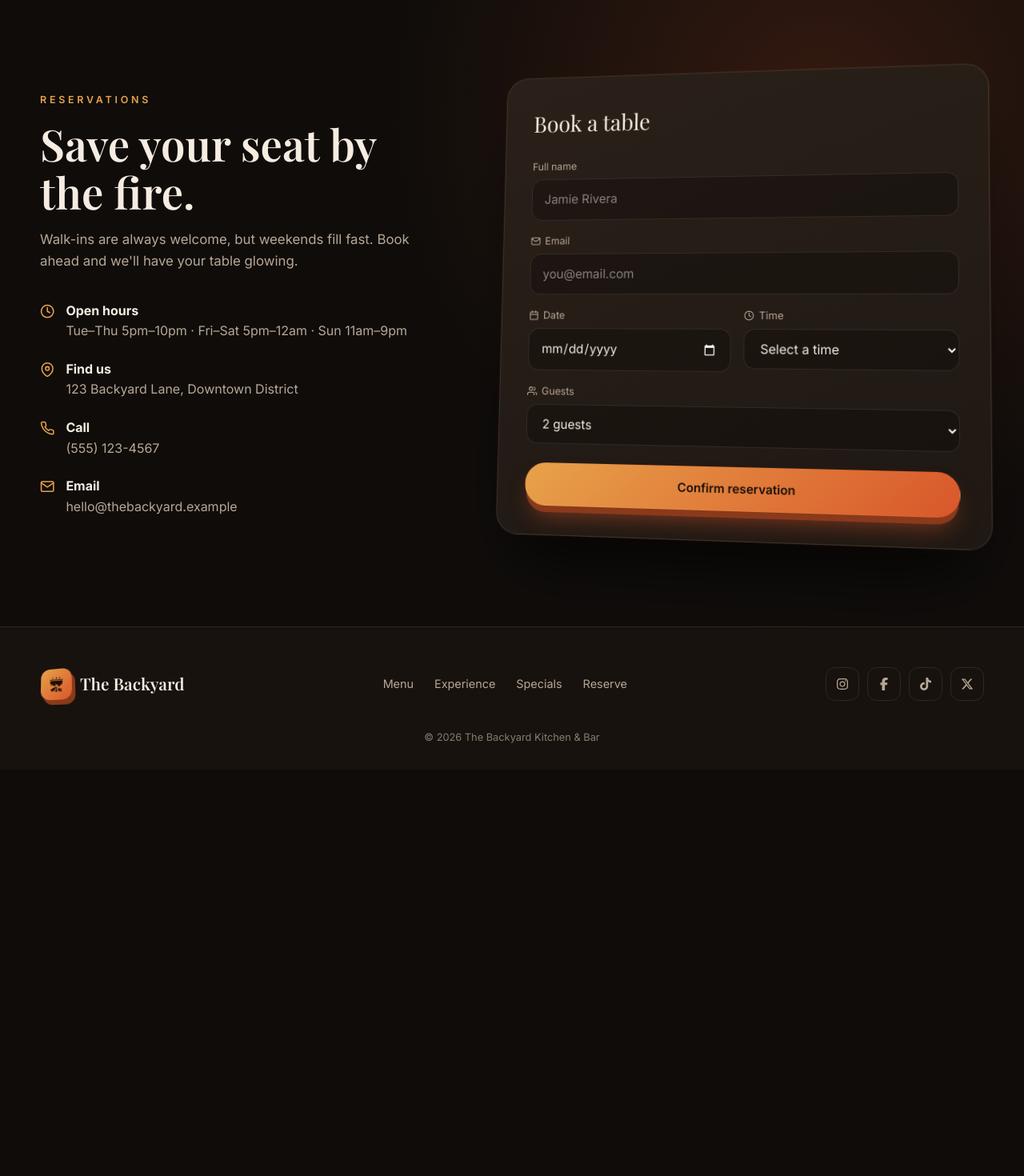
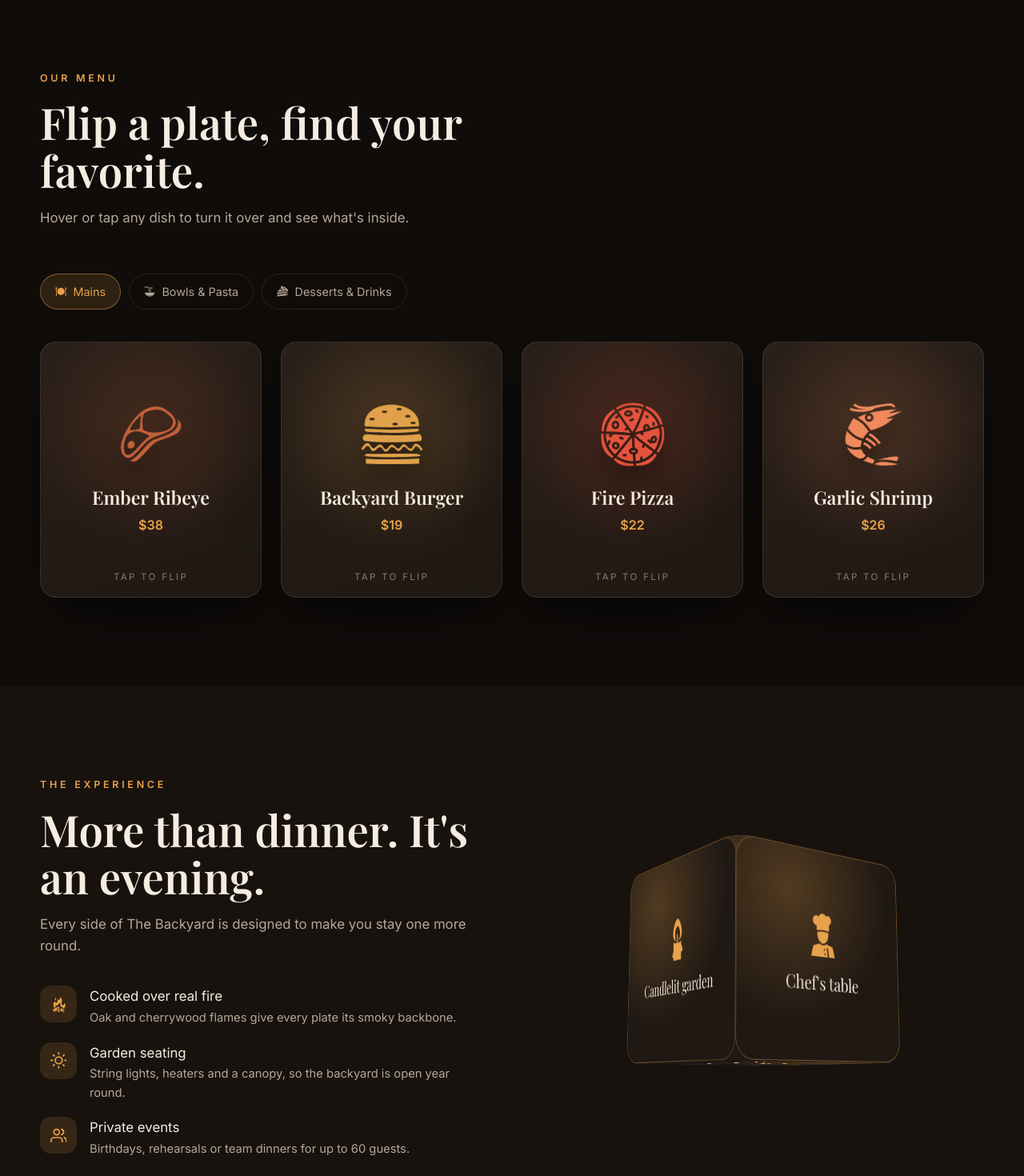
Before and after one commit to Sujit-Thapa/thebackyard, a Next.js app: page / in a window 1280 px wide. Shown: the part 900-2370 px from the top of the page at 80% size. Before the commit the page ends 1862 px from the top, so only its background shows below. Built offline with nearby package versions, Linux system fonts and the light colour scheme; a web font is replaced by a local one.

Commit message:
feat(experience-cube.tsx): add ExperienceCube component with interactive features and visuals feat(menu-3d.tsx): implement Menu3D component with dish categories and flipping functionality feat(specials.tsx): create Specials component showcasing chef's specials with tilt effect

```diff
--- /dev/null
+++ b/components/experience-cube.tsx
@@ -0,0 +1,57 @@
+import { FiMusic, FiSun, FiUsers } from "react-icons/fi";
+import { GiCampfire, GiCandleLight, GiCook, GiWineGlass, GiBasket } from "react-icons/gi";
+
+const faces = [
+  { Icon: GiCampfire, label: "Open-flame kitchen" },
+  { Icon: GiWineGlass, label: "Craft cocktail bar" },
+  { Icon: GiCandleLight, label: "Candlelit garden" },
+  { Icon: GiCook, label: "Chef's table" },
+  { Icon: FiMusic, label: "Live music Fridays" },
+  { Icon: GiBasket, label: "Local produce" },
+];
+
+const features = [
+  { Icon: GiCampfire, title: "Cooked over real fire", text: "Oak and cherrywood flames give every plate its smoky backbone." },
+  { Icon: FiSun, title: "Garden seating", text: "String lights, heaters and a canopy, so the backyard is open year round." },
+  { Icon: FiUsers, title: "Private events", text: "Birthdays, rehearsals or team dinners for up to 60 guests." },
+];
+
+export default function ExperienceCube() {
+  return (
+    <section id="experience" className="section experience">
+      <div className="container experience-grid">
+        <div>
+          <span className="eyebrow">The experience</span>
+          <h2 className="section-title">More than dinner. It&apos;s an evening.</h2>
+          <p className="section-sub" style={{ marginBottom: 36 }}>
+            Every side of The Backyard is designed to make you stay one more round.
+          </p>
+          <ul className="feature-list">
+            {features.map(({ Icon, title, text }) => (
+              <li key={title}>
+                <span className="f-icon" aria-hidden="true">
+                  <Icon />
+                </span>
+                <div>
+                  <h3>{title}</h3>
+                  <p>{text}</p>
+                </div>
+              </li>
+            ))}
+          </ul>
+        </div>
+
+        <div className="cube-scene" role="img" aria-label="Rotating cube showing the six sides of The Backyard experience">
+          <div className="cube">
+            {faces.map(({ Icon, label }) => (
+              <div key={label} className="cube-face">
+                <Icon aria-hidden="true" />
+                {label}
+              </div>
+            ))}
+          </div>
+        </div>
+      </div>
+    </section>
+  );
+}
--- /dev/null
+++ b/components/menu-3d.tsx
@@ -0,0 +1,144 @@
+"use client";
+
+import { useState, type CSSProperties } from "react";
+import type { IconType } from "react-icons";
+import {
+  GiBowlOfRice,
+  GiCakeSlice,
+  GiCoffeeCup,
+  GiCupcake,
+  GiFrenchFries,
+  GiFullPizza,
+  GiHamburger,
+  GiMeal,
+  GiNoodles,
+  GiShrimp,
+  GiSteak,
+  GiSushis,
+  GiWineGlass,
+} from "react-icons/gi";
+
+type Dish = {
+  name: string;
+  desc: string;
+  price: string;
+  tags: string[];
+  Icon: IconType;
+  color: string;
+};
+
+const categories: { id: string; label: string; Icon: IconType; dishes: Dish[] }[] = [
+  {
+    id: "mains",
+    label: "Mains",
+    Icon: GiMeal,
+    dishes: [
+      { name: "Ember Ribeye", desc: "Dry-aged 45 days, charred over oak with bone-marrow butter.", price: "$38", tags: ["GF", "Signature"], Icon: GiSteak, color: "#c2603a" },
+      { name: "Backyard Burger", desc: "Double smash patty, aged cheddar, pickles, brioche bun.", price: "$19", tags: ["House fav"], Icon: GiHamburger, color: "#e0a14a" },
+      { name: "Fire Pizza", desc: "72-hour dough, San Marzano, fior di latte, basil.", price: "$22", tags: ["Veg"], Icon: GiFullPizza, color: "#e5533d" },
+      { name: "Garlic Shrimp", desc: "Tiger prawns, chili-garlic oil, grilled sourdough.", price: "$26", tags: ["Spicy"], Icon: GiShrimp, color: "#f08a5d" },
+    ],
+  },
+  {
+    id: "bowls",
+    label: "Bowls & Pasta",
+    Icon: GiNoodles,
+    dishes: [
+      { name: "Hand-cut Tagliatelle", desc: "Slow-braised beef ragù, parmigiano, gremolata.", price: "$24", tags: ["Handmade"], Icon: GiNoodles, color: "#f2c46b" },
+      { name: "Smoked Rice Bowl", desc: "Charred greens, miso glaze, soft egg, sesame.", price: "$18", tags: ["Veg"], Icon: GiBowlOfRice, color: "#e8dcc7" },
+      { name: "Fire Roll Platter", desc: "Torched salmon, yuzu kosho, crispy shallot.", price: "$27", tags: ["Chef's pick"], Icon: GiSushis, color: "#f0805a" },
+      { name: "Truffle Fries", desc: "Triple-cooked, truffle salt, parmesan snow.", price: "$11", tags: ["Share"], Icon: GiFrenchFries, color: "#f2c94c" },
+    ],
+  },
+  {
+    id: "sweets",
+    label: "Desserts & Drinks",
+    Icon: GiCakeSlice,
+    dishes: [
+      { name: "Burnt Basque Cake", desc: "Caramelized top, creamy center, berry compote.", price: "$12", tags: ["GF"], Icon: GiCakeSlice, color: "#e9b872" },
+      { name: "Campfire Cupcake", desc: "Toasted marshmallow, dark chocolate, graham crumb.", price: "$9", tags: ["Sweet"], Icon: GiCupcake, color: "#e48aa8" },
+      { name: "Smoked Old Fashioned", desc: "Bourbon, demerara, orange, cherrywood smoke.", price: "$16", tags: ["21+"], Icon: GiWineGlass, color: "#d9572b" },
+      { name: "Espresso Tonic", desc: "Single-origin espresso over citrus tonic.", price: "$7", tags: ["Zero proof"], Icon: GiCoffeeCup, color: "#c79a6b" },
+    ],
+  },
+];
+
+export default function Menu3D() {
+  const [active, setActive] = useState(categories[0].id);
+  const [flipped, setFlipped] = useState<string | null>(null);
+  const current = categories.find((c) => c.id === active) ?? categories[0];
+
+  return (
+    <section id="menu" className="section">
+      <div className="container">
+        <div className="section-head">
+          <span className="eyebrow">Our menu</span>
+          <h2 className="section-title">Flip a plate, find your favorite.</h2>
+          <p className="section-sub">
+            Hover or tap any dish to turn it over and see what&apos;s inside.
+          </p>
+        </div>
+
+        <div className="tabs" role="tablist" aria-label="Menu categories">
+          {categories.map(({ id, label, Icon }) => (
+            <button
+              key={id}
+              type="button"
+              role="tab"
+              id={`tab-${id}`}
+              aria-selected={active === id}
+              aria-controls="menu-panel"
+              className="tab"
+              onClick={() => {
+                setActive(id);
+                setFlipped(null);
+              }}
+            >
+              <Icon aria-hidden="true" /> {label}
+            </button>
+          ))}
+        </div>
+
+        <div id="menu-panel" role="tabpanel" aria-labelledby={`tab-${active}`} className="menu-grid">
+          {current.dishes.map(({ name, desc, price, tags, Icon, color }, i) => (
+            <button
+              key={`${active}-${name}`}
+              type="button"
+              className="flip"
+              aria-pressed={flipped === name}
+              aria-label={`${name}, ${price}. ${desc}`}
+              onClick={() => setFlipped((f) => (f === name ? null : name))}
+              style={{ "--i": i } as CSSProperties}
+            >
+              <span className="flip-inner">
+                <span
+                  className="flip-face flip-front"
+                  style={{ "--c": color, "--glow": `${color}33` } as CSSProperties}
+                >
+                  <span className="flip-icon">
+                    <Icon />
+                  </span>
+                  <span className="flip-title">{name}</span>
+                  <span className="price">{price}</span>
+                  <span className="flip-hint">Tap to flip</span>
+                </span>
+                <span className="flip-face flip-back">
+                  <span>
+                    <span className="flip-title">{name}</span>
+                    <p>{desc}</p>
+                  </span>
+                  <span className="flip-tags">
+                    {tags.map((t) => (
+                      <span key={t}>{t}</span>
+                    ))}
+                  </span>
+                  <span className="price">{price}</span>
+                </span>
+              </span>
+            </button>
+          ))}
+        </div>
+      </div>
+    </section>
+  );
+}
--- /dev/null
+++ b/components/specials.tsx
@@ -0,0 +1,47 @@
+import type { CSSProperties } from "react";
+import { FiStar } from "react-icons/fi";
+import { GiFullPizza, GiNoodles, GiSteak } from "react-icons/gi";
+import TiltCard from "./tilt-card";
+
+const specials = [
+  { Icon: GiSteak, color: "#c2603a", badge: "Tonight", name: "Tomahawk for Two", text: "1.2kg bone-in ribeye, chimichurri, ember-roasted potatoes.", price: "$89" },
+  { Icon: GiNoodles, color: "#f2c46b", badge: "New", name: "Lobster Cacio e Pepe", text: "Fresh tonnarelli, butter-poached lobster, cracked pepper.", price: "$34" },
+  { Icon: GiFullPizza, color: "#e5533d", badge: "Weekend", name: "Hot Honey Pie", text: "Spicy salami, mozzarella, chili honey drizzle, basil.", price: "$24" },
+];
+
+export default function Specials() {
+  return (
+    <section id="specials" className="section">
+      <div className="container">
+        <div className="section-head">
+          <span className="eyebrow">Chef&apos;s specials</span>
+          <h2 className="section-title">Plates that jump off the table.</h2>
+          <p className="section-sub">Move your cursor across the cards. Limited servings every night.</p>
+        </div>
+
+        <div className="specials-grid">
+          {specials.map(({ Icon, color, badge, name, text, price }) => (
+            <TiltCard key={name} style={{ "--c": color } as CSSProperties}>
+              <span className="tilt-badge">{badge}</span>
+              <span className="tilt-icon" aria-hidden="true">
+                <Icon />
+              </span>
+              <div className="tilt-body">
+                <h3>{name}</h3>
+                <p>{text}</p>
+                <div className="tilt-meta">
+                  <span className="price">{price}</span>
+                  <span className="stars" aria-label="5 out of 5 stars">
+                    {[0, 1, 2, 3, 4].map((i) => (
+                      <FiStar key={i} fill="currentColor" aria-hidden="true" />
+                    ))}
+                  </span>
+                </div>
+              </div>
+            </TiltCard>
+          ))}
+        </div>
+      </div>
+    </section>
+  );
+}
```
